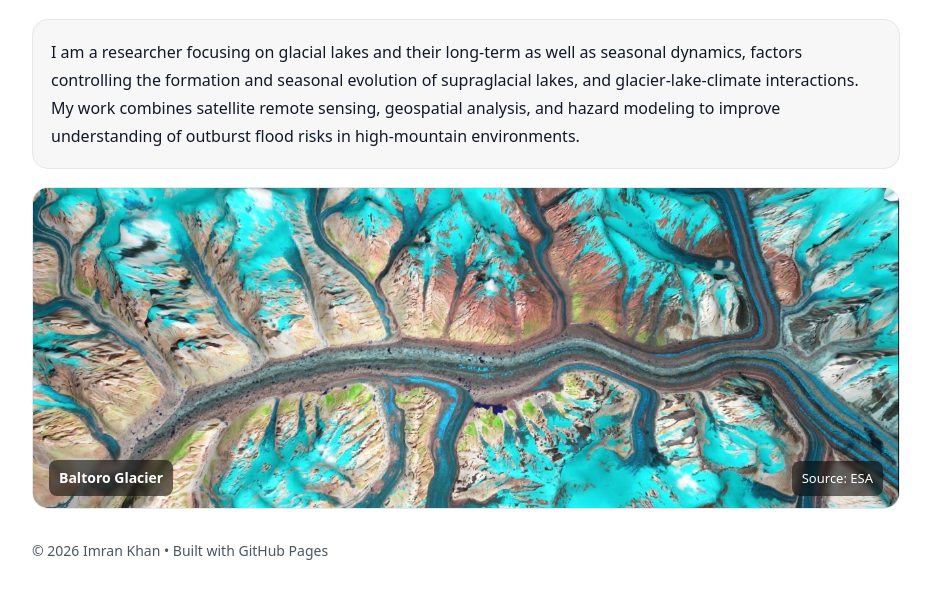
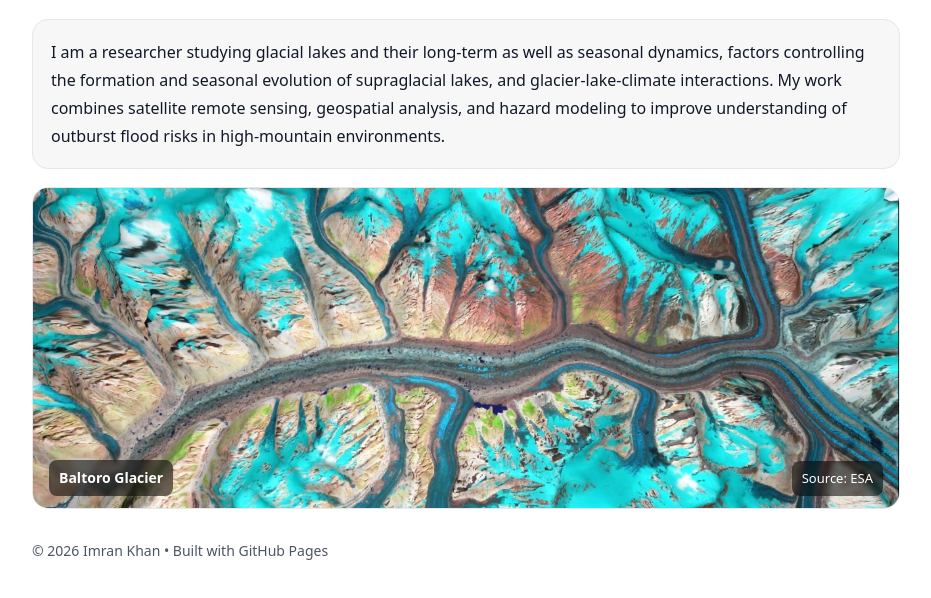
Before and after one commit to imran-unh/imran-unh.github.io, a plain HTML site: page index.html in a window 1280 px wide. Shown: the part 270-868 px from the top of the page, without its empty margins (174-1105 px from the left). Drawn offline with Linux system fonts and the light colour scheme.

Commit message:
Update index.html

```diff
--- a/index.html
+++ b/index.html
@@ -157,7 +157,7 @@
 
     <div class="card">
       <p style="margin:0">
-        I am a researcher focusing on glacial lakes and their long-term as well as seasonal dynamics,
+        I am a researcher studying glacial lakes and their long-term as well as seasonal dynamics,
         factors controlling the formation and seasonal evolution of supraglacial lakes, and
         glacier-lake-climate interactions. My work combines satellite remote sensing, geospatial
         analysis, and hazard modeling to improve understanding of outburst flood risks in
```
